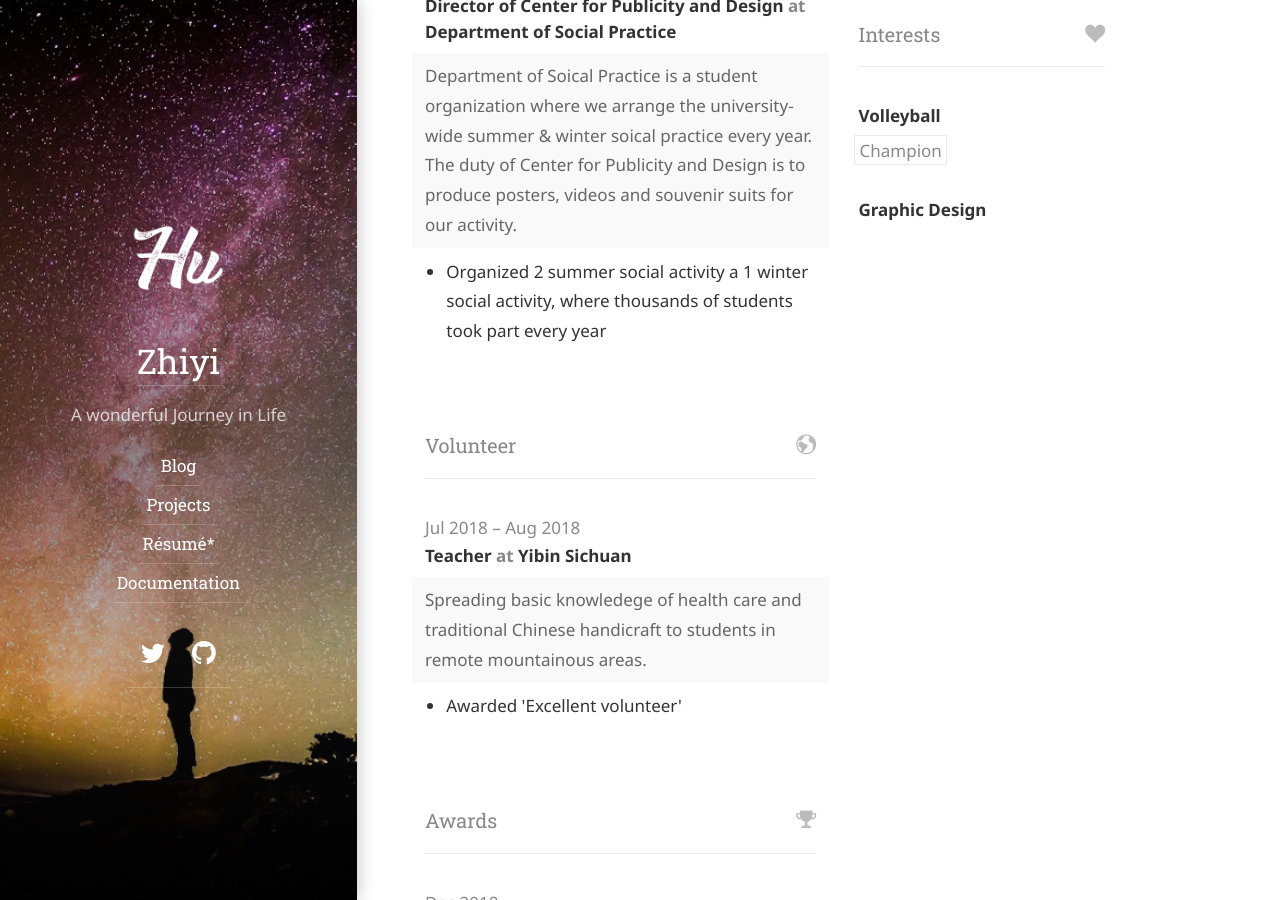
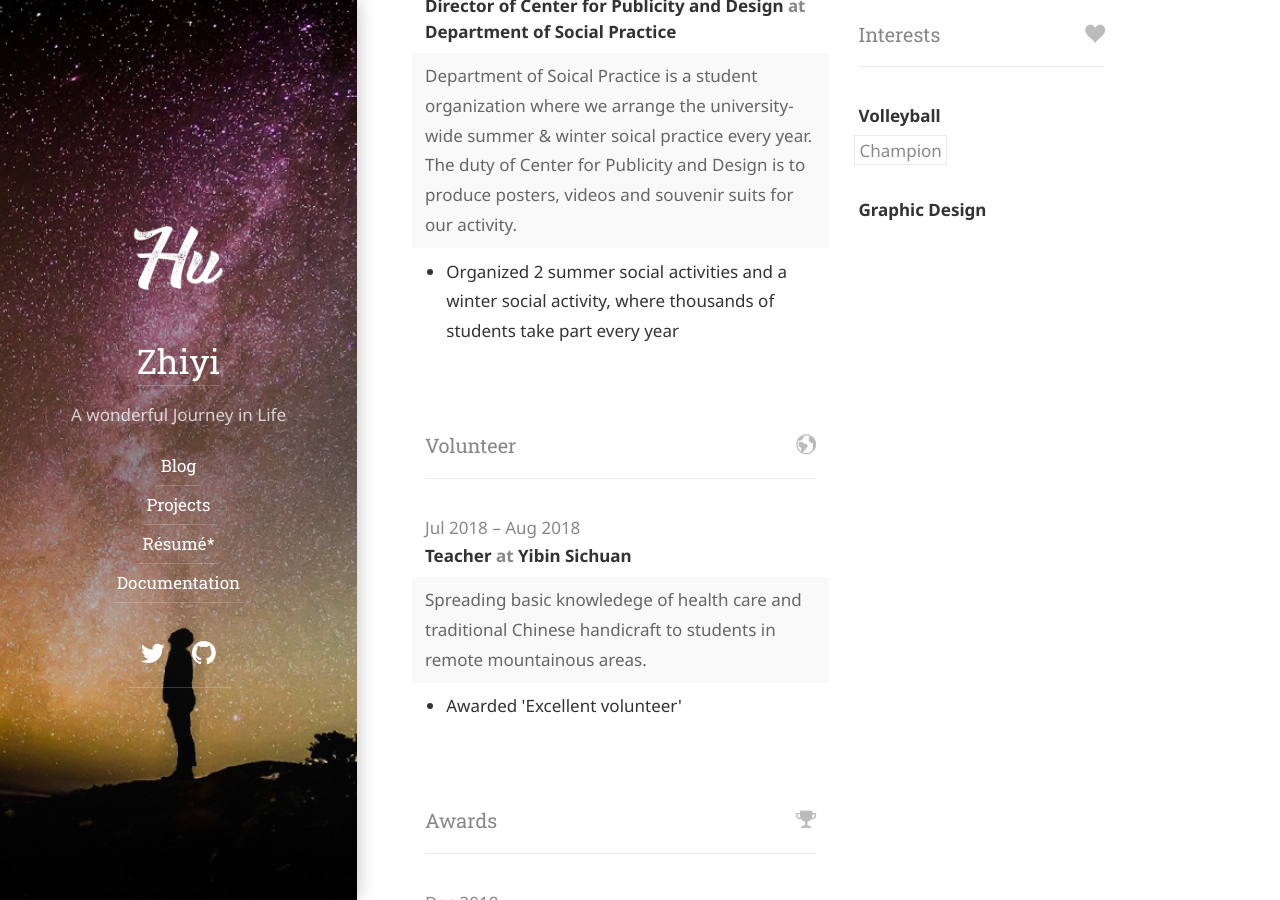
Before and after one commit to JacquelineHu/JacquelinHu.github.io, a Jekyll site: the page built from resume.md, in a window 1280 px wide and 900 px high, scrolled down 1342 px. Built offline with Jekyll 4.4.1, drawn with Linux system fonts in a browser that asks for light colours; some web fonts are replaced.

Commit message:
Update resume.yml

```diff
--- a/_data/resume.yml
+++ b/_data/resume.yml
@@ -40,7 +40,7 @@ work:
       Department of Soical Practice is a student organization where we arrange the university-wide summer & winter soical practice every year.
       The duty of Center for Publicity and Design is to produce posters, videos and souvenir suits for our activity.
     highlights:
-      - "Organized 2 summer social activity a 1 winter social activity, where thousands of students took part every year"
+      - "Organized 2 summer social activities and a winter social activity, where thousands of students take part every year"
 #      - "Several<a href=" https://jacquelinehu.github.io/blog/hydejack/2019-09-07-tiny-gallery/">graphic design works</a> for the publicity of the social activity"
 #    highlights:
 #      - "Organized 2 summer social activity a 1 winter social activity, where thousands of students took part every year"
```
